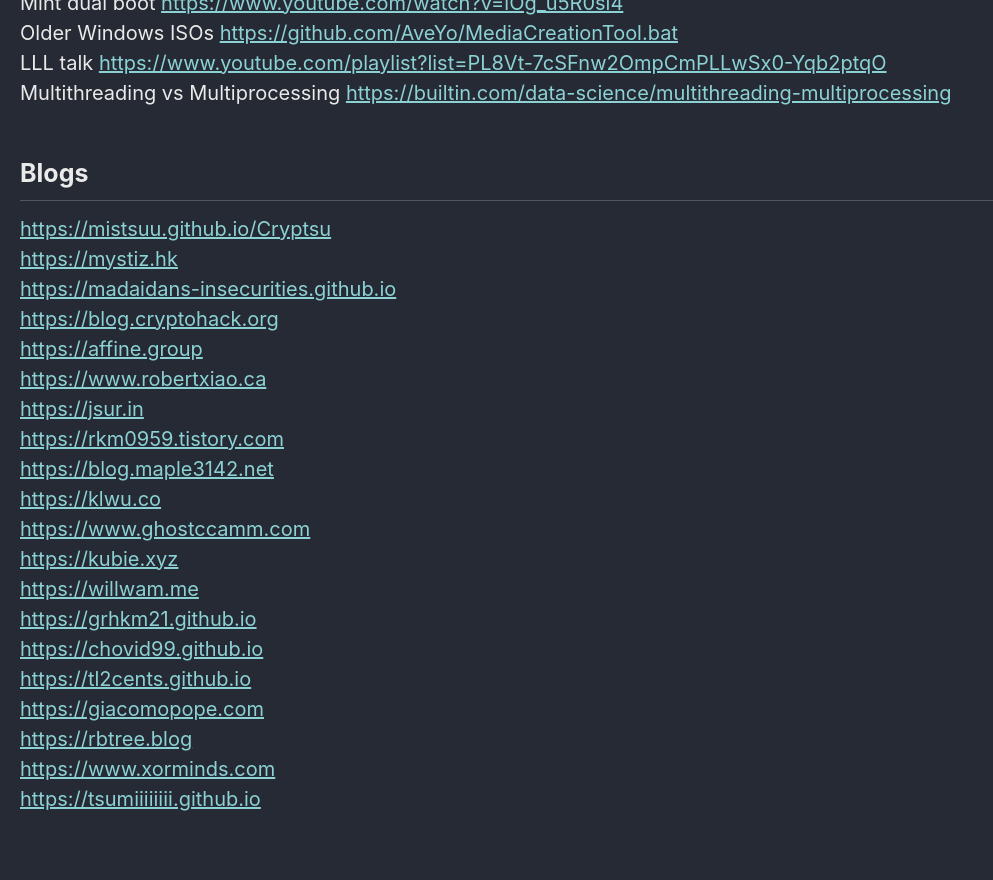
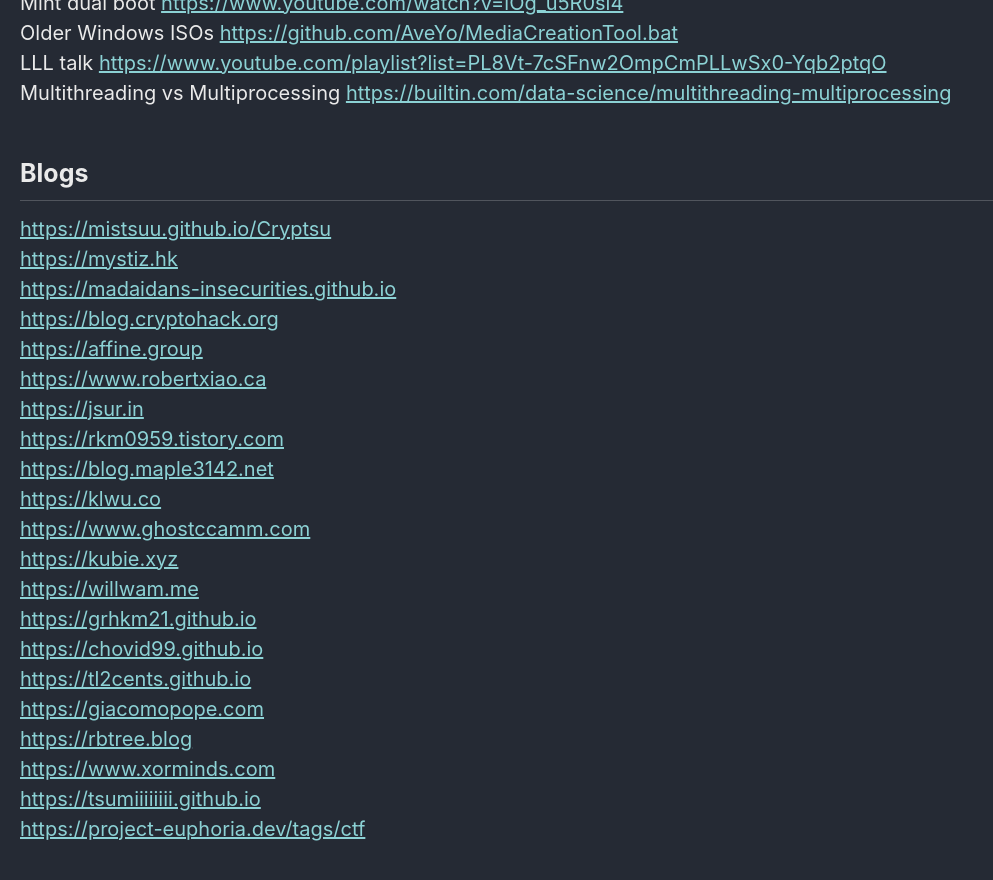
Before and after one commit to Connor-McCartney/Connor-McCartney.github.io, a Jekyll site: the page built from _pages/misc/resources.md, in a window 1280 px wide and 900 px high, scrolled down 2026 px. Shown: the top 880 px of the window, without its empty margins (0-993 px from the left). Built offline with Jekyll 4.4.1, drawn with Linux system fonts in a browser that asks for light colours; cached includes are drawn as plain includes.

Commit message:
Update resources.md

```diff
--- a/_pages/misc/resources.md
+++ b/_pages/misc/resources.md
@@ -88,3 +88,4 @@ Multithreading vs Multiprocessing <https://builtin.com/data-science/multithreadi
 <https://rbtree.blog> <br>
 <https://www.xorminds.com> <br>
 <https://tsumiiiiiiii.github.io> <br>
+<https://project-euphoria.dev/tags/ctf> <br>
```
